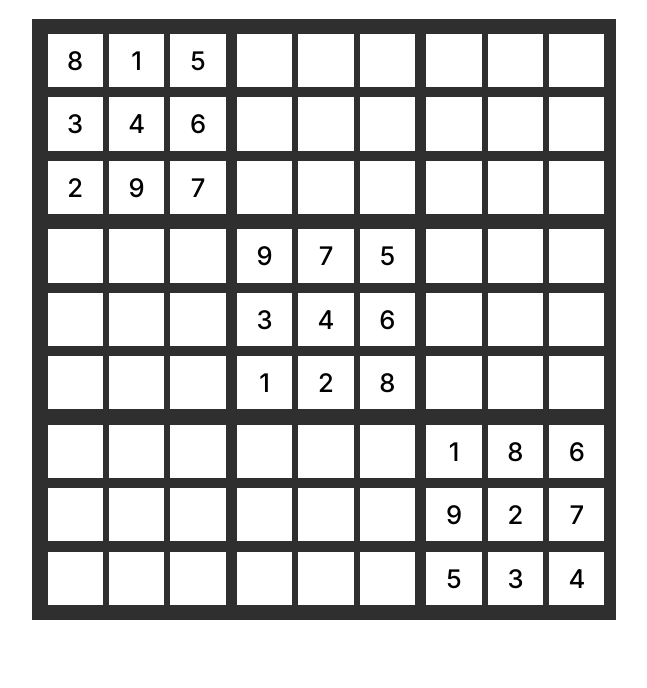
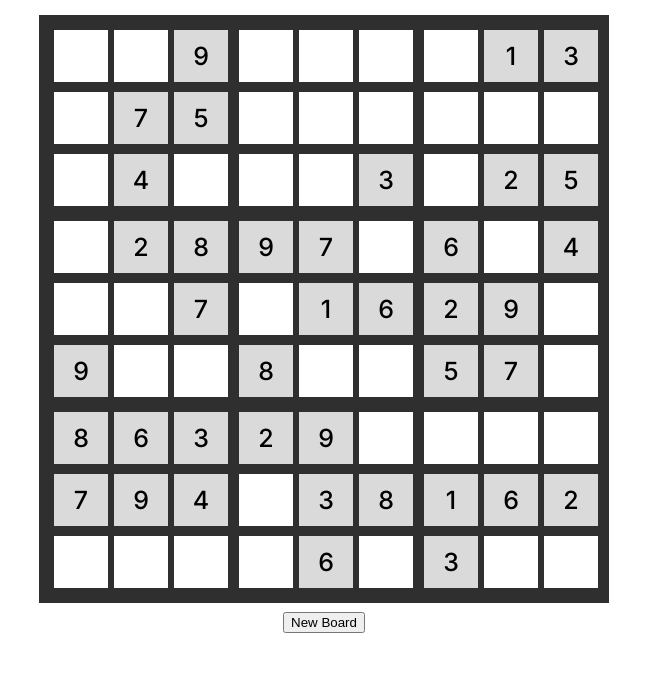
Before and after one commit to cb-sa/sudoku, a plain HTML site: page index.html in a window 1280 px wide. Shown: the part 112-800 px from the top of the page, without its empty margins (316-963 px from the left). Drawn offline with Linux system fonts and the light colour scheme.

Commit message:
Added Sudoku Generation

```diff
--- a/index.html
+++ b/index.html
@@ -12,6 +12,8 @@
     <div id="game">
     </div>
 
+    <button onclick="fillBoard(51)">New Board</button>
+
     <script src="sudoku.js"></script>
 </body>
 </html>
--- a/styles.css
+++ b/styles.css
@@ -2,7 +2,7 @@
 
 :root {
     font-family: "Inter", sans-serif;
-    font-size: max(2vw, 25px);
+    font-size: min(3.5vw, 25px);
     text-align: center;
 }
 
@@ -34,3 +34,7 @@
 
     background-color: #2f2f2f;
 }
+
+input:read-only {
+    background-color: #dadada;
+}
--- a/sudoku.js
+++ b/sudoku.js
@@ -1,4 +1,4 @@
-let state = [
+var state = [
     [
         undefined, undefined, undefined,
         undefined, undefined, undefined,
@@ -106,8 +106,8 @@ function removeItem(item, array) {
 //https://stackoverflow.com/questions/5767325/how-can-i-remove-a-specific-item-from-an-array-in-javascript
 
 function randomId() {
-    randomBox = abc[Math.floor(Math.random() * 8)]
-    randomCell = Math.floor(Math.random() * 8)
+    randomBox = abc[Math.floor(Math.random() * 9)]
+    randomCell = Math.floor(Math.random() * 9)
 
     return randomBox+String(randomCell)
 }
@@ -115,36 +115,156 @@ function randomId() {
 function cellCandiates(cellId) {
     let candiates = ['1','2','3','4','5','6','7','8','9']
     let box = cellId.split('')[0]
+    let boxId = cellId.split('')[1]
 
     // Remove candiates already present within cell
     for (let i = 0; i < 9; i++) {
         let compCell = document.getElementById(box+String(i))
 
-        if (cellId !== compCell) {
+        if (cellId !== compCell.id) {
             if (candiates.includes(compCell.value)) {
                 candiates = removeItem(compCell.value, candiates)
             }
         }
     }
 
-    //Remove candiates in rows
+    //Remove candiates in bands (horizontal)
+
+    const band1 = ['a','b','c']
+    const band2 = ['d','e','f']
+    const band3 = ['g','h','i']
+
+    let bands = []
+
+    if (band1.includes(box)) {
+        bands = removeItem(box, band1)
+    } else if (band2.includes(box)) {
+        bands = removeItem(box, band2)
+    } else if (band3.includes(box)) {
+        bands = removeItem(box, band3)
+    }
+
+    let boxY = (boxId-boxId%3)
+
+    for (let i = 0; i < bands.length; i++) {
+        for (let j = 0; j < 3; j++) {
+            compCell = document.getElementById(bands[i]+String(boxY+j))
+
+            if (candiates.includes(compCell.value)) {
+                candiates = removeItem(compCell.value, candiates)
+            }
+        }
+    }
+
+    //Remove candiates in stacks (vertical)
+
+    const stack1 = ['a','d','g']
+    const stack2 = ['b','e','h']
+    const stack3 = ['c','f','i']
+
+    let stacks = []
+
+    if (stack1.includes(box)) {
+        stacks = removeItem(box, stack1)
+    } else if (stack2.includes(box)) {
+        stacks = removeItem(box, stack2)
+    } else if (stack3.includes(box)) {
+        stacks = removeItem(box, stack3)
+    }
+
+    let boxX = boxId%3
+
+    for (let i = 0; i < stacks.length; i++) {
+        for (let j = 0; j < 3; j++) {
+            compCell = document.getElementById(stacks[i]+String(boxX+(j*3)))
+
+            if (candiates.includes(compCell.value)) {
+                candiates = removeItem(compCell.value, candiates)
+            }
+        }
+    }
 
     return candiates
 }
 
-function genBoard() {
+function board2List() {
+    for (let i = 0; i < 9; i++) {
+        for (let j = 0; j < 9; j++) {
+            let cellId = abc[i]+String(j)
 
-    const diagBoxes = 'aei'
-    for (let i = 0; i < 3; i++) {
-        let digits = [1,2,3,4,5,6,7,8,9]
-        for (let j = 0; j < 9; j++) {
-            let cellId = diagBoxes[i]+String(j)
-            let index = Math.floor(Math.random()*digits.length)
-
-            document.getElementById(cellId).value = digits[index]
-            digits.splice(index, 1)
+            state[i][j] = document.getElementById(cellId).value
         }
     }
 }
 
-genBoard()
+function list2Board() {
+    for (let i = 0; i < 9; i++) {
+        for (let j = 0; j < 9; j++) {
+            let cellId = abc[i]+String(j)
+
+            document.getElementById(cellId).value = state[i][j]
+        }
+    }
+}
+
+function fillBoard(cluesRemoved) {
+
+    //Empty board before
+    for (let k = 0; k < 9; k++) {
+        for (let l = 0; l < 9; l++) {
+            document.getElementById(abc[k]+String(l)).value = ''
+        }
+    }
+
+    let iterations = 0
+    let validBoard = false
+
+    boardLoop:
+    while (validBoard == false) {
+        iterations += 1
+
+        console.log(iterations)
+        //Loop through board filling in candidates
+        for (let i = 0; i < 9; i++) {
+            for (let j = 0; j < 9; j++) {
+                let cellId = abc[i]+String(j)
+                let candiates = cellCandiates(cellId)
+
+                if (candiates.length !== 0) {
+                    //Fill cell
+                    let newValue = candiates[Math.floor(Math.random()*candiates.length)]
+                    document.getElementById(cellId).value = newValue
+                    document.getElementById(cellId).readOnly = true
+
+                } else {
+                    //Cell cannot be filled, reset and try again
+                    for (let k = 0; k < 9; k++) {
+                        for (let l = 0; l < 9; l++) {
+                            document.getElementById(abc[k]+String(l)).value = ''
+                        }
+                    }
+                    continue boardLoop
+                }
+            }
+        }
+
+        console.log('Valid board found!')
+        validBoard = true
+    }
+
+    //Board is now filled
+
+    board2List()
+
+    for (let i = 0; i < cluesRemoved; i++) {
+        let cellId = randomId()
+
+        document.getElementById(cellId).value = ''
+        document.getElementById(cellId).readOnly = false
+    }
+
+}
+
+
+
+fillBoard(51)
```
